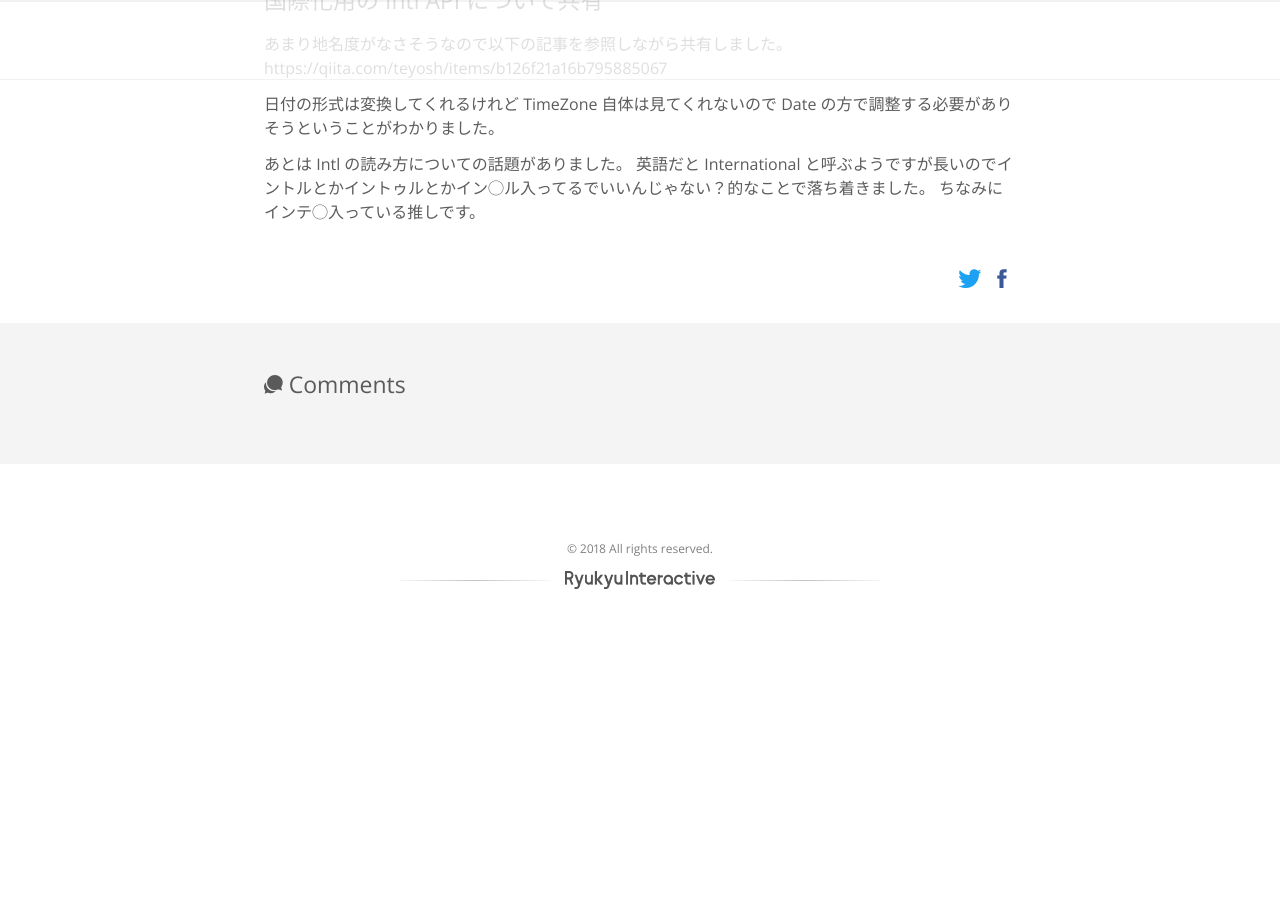
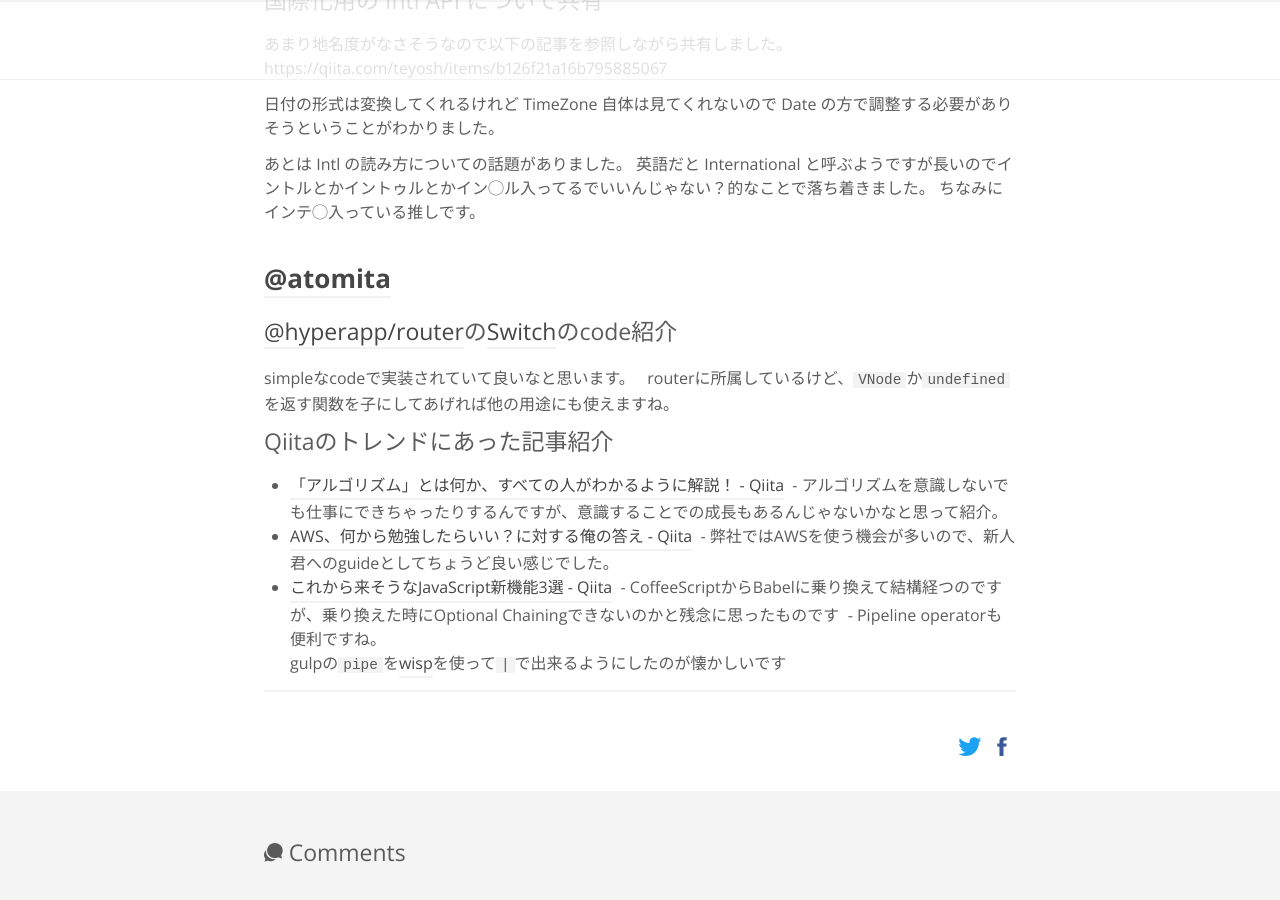
Before and after one commit to RyukyuInteractive/tech.ryukyu-i.co.jp, a Jekyll site: the page built from _posts/2018-04-25-tech-lunch-20180425.md, in a window 1280 px wide and 900 px high, scrolled down 979 px. Built offline with Jekyll 4.4.1, drawn with Linux system fonts in a browser that asks for light colours; a script that is not in the unit is left out; comment, search, counter and statistics services are not loaded; before the commit the page ends 1633 px from its top, so only the background shows below that.

Commit message:
Update 2018-04-25-tech-lunch-20180425.md

```diff
--- a/_posts/2018-04-25-tech-lunch-20180425.md
+++ b/_posts/2018-04-25-tech-lunch-20180425.md
@@ -39,3 +39,26 @@
 あとは Intl の読み方についての話題がありました。
 英語だと International と呼ぶようですが長いのでイントルとかイントゥルとかイン◯ル入ってるでいいんじゃない？的なことで落ち着きました。
 ちなみにインテ◯入っている推しです。
+
+
+
+## [@atomita](https://github.com/atomita)
+
+### [@hyperapp/router](https://github.com/hyperapp/router/)の[Switch](https://github.com/hyperapp/router/blob/master/src/Switch.js)のcode紹介
+
+simpleなcodeで実装されていて良いなと思います。
+routerに所属しているけど、`VNode`か`undefined`を返す関数を子にしてあげれば他の用途にも使えますね。
+
+### Qiitaのトレンドにあった記事紹介
+
+- [「アルゴリズム」とは何か、すべての人がわかるように解説！ - Qiita](https://qiita.com/drken/items/f909b79ee03e679c7142)
+  - アルゴリズムを意識しないでも仕事にできちゃったりするんですが、意識することでの成長もあるんじゃないかなと思って紹介。
+- [AWS、何から勉強したらいい？に対する俺の答え - Qiita](https://qiita.com/ito-yusaku/items/f5ece0b4aac11a0c8b52)
+  - 弊社ではAWSを使う機会が多いので、新人君へのguideとしてちょうど良い感じでした。
+- [これから来そうなJavaScript新機能3選 - Qiita](https://qiita.com/rana_kualu/items/9d9cf20ab5019143fdcb)
+  - CoffeeScriptからBabelに乗り換えて結構経つのですが、乗り換えた時にOptional Chainingできないのかと残念に思ったものです
+  - Pipeline operatorも便利ですね。
+gulpの`pipe`を[wisp](https://github.com/Gozala/wisp)を使って`|`で出来るようにしたのが懐かしいです
+
+
+----
```
